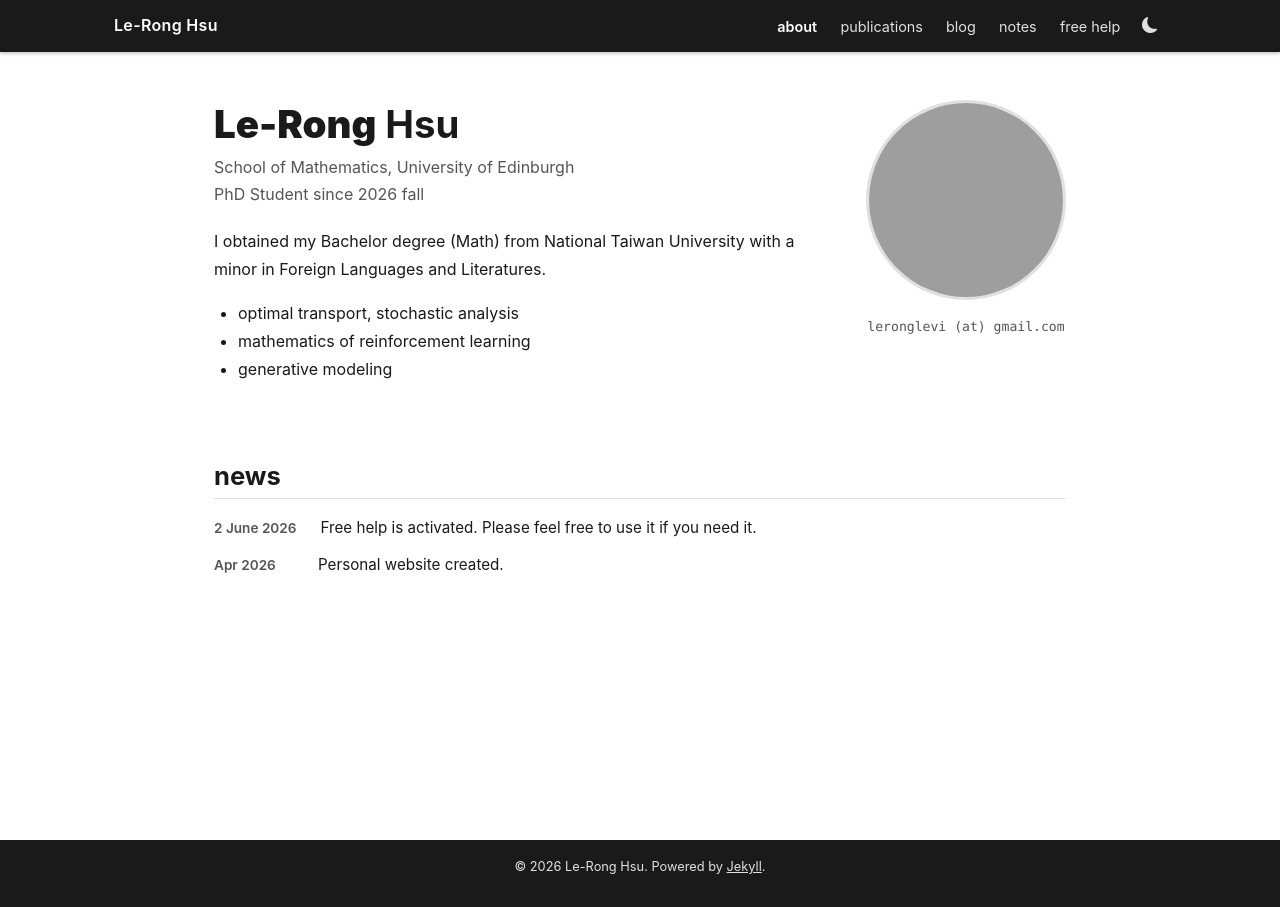
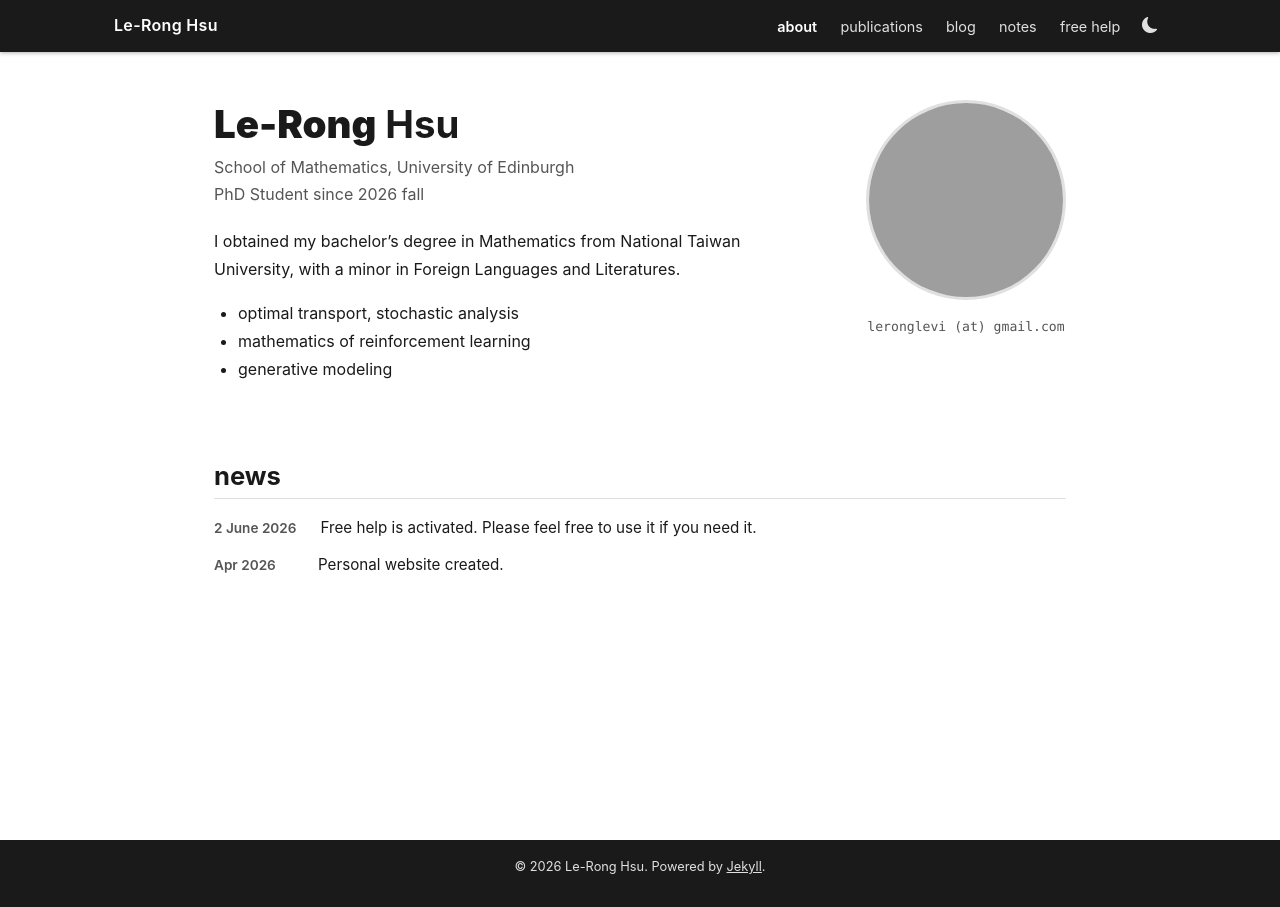
Before and after one commit to levi-hsu/levi-hsu.github.io, a Jekyll site: the page built from _pages/about.md, in a window 1280 px wide. Built offline with Jekyll 4.4.1, drawn with Linux system fonts in a browser that asks for light colours; grey boxes are pictures that could not be loaded.

Commit message:
20260602-14

```diff
--- a/_pages/about.md
+++ b/_pages/about.md
@@ -6,7 +6,7 @@ permalink: /
 # address: "University, City"
 ---
 
-I obtained my Bachelor degree (Math) from National Taiwan University with a minor in Foreign Languages and Literatures.
+I obtained my bachelor’s degree in Mathematics from National Taiwan University, with a minor in Foreign Languages and Literatures.
 - optimal transport, stochastic analysis
 - mathematics of reinforcement learning
 - generative modeling
```
Also changed, not shown: _pages/blog.md (+1 -1 lines), 4 other files.
